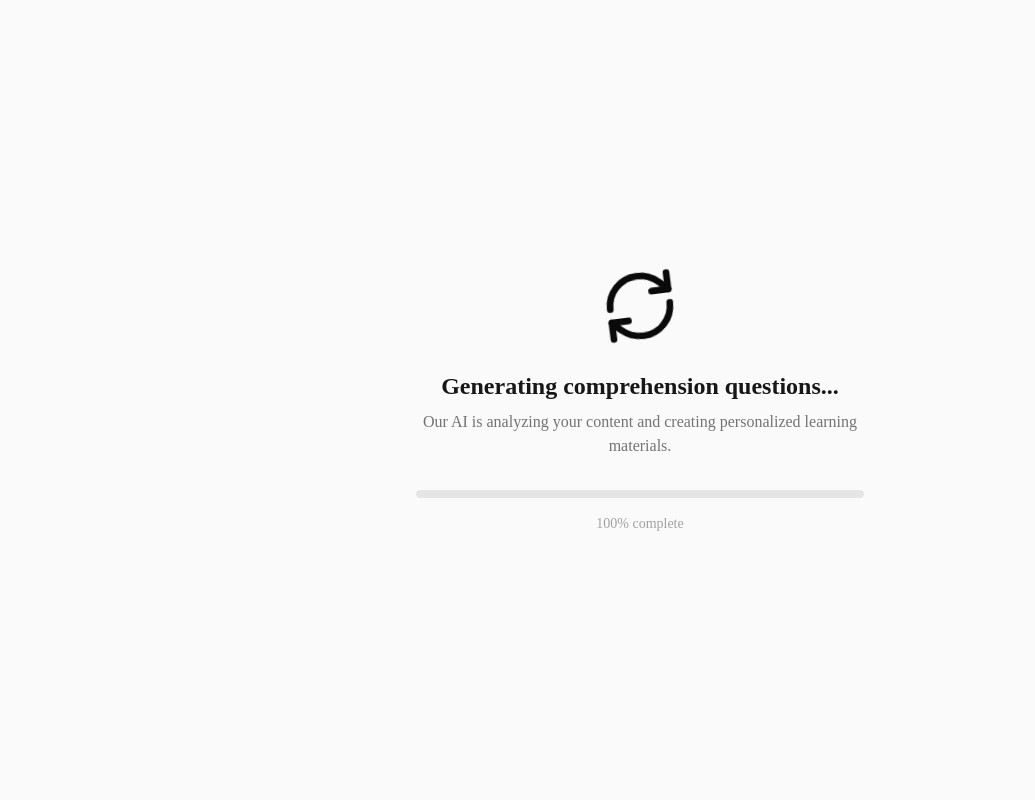
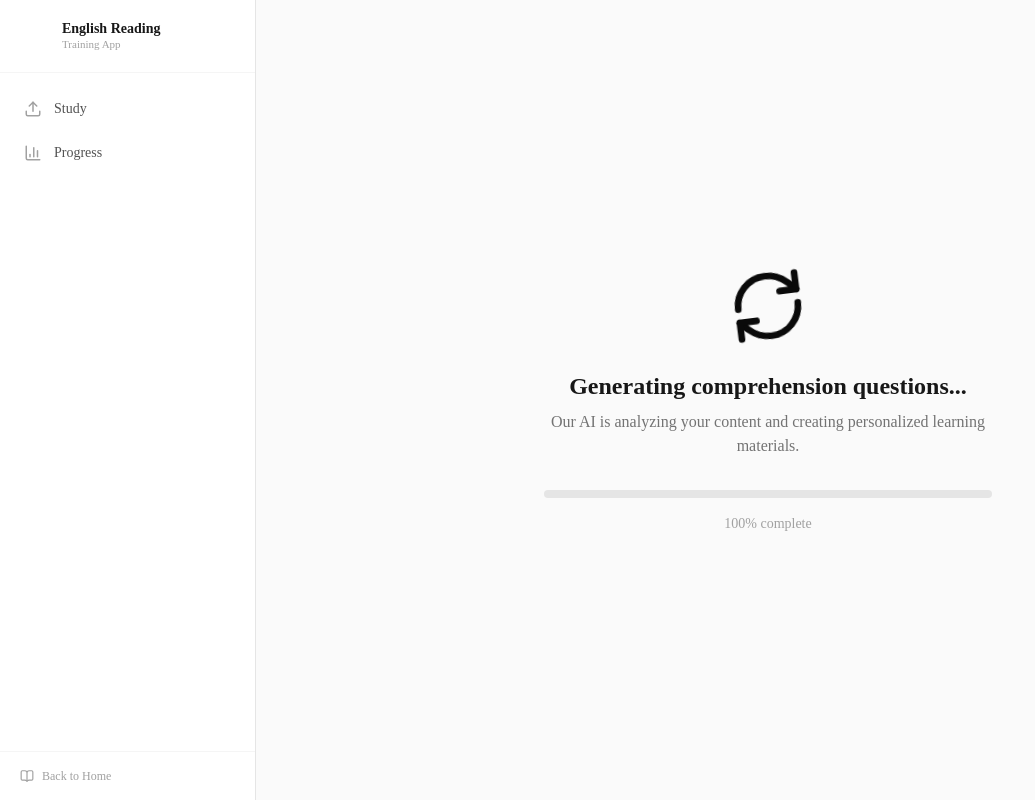
Before and after one commit to BoneTheDeveloper/ReadingPro, a Next.js app: page /processing in a window 1280 px wide. Shown: the whole page, without its empty margins (0-1035 px from the left). Built offline with nearby package versions, Linux system fonts and the light colour scheme.

Commit message:
update sidebar and upload folder

```diff
--- /dev/null
+++ b/src/app/(dashboard)/layout.tsx
@@ -0,0 +1,9 @@
+import { DashboardSidebar } from "@/components/dashboard-sidebar";
+
+export default function DashboardLayout({
+  children,
+}: {
+  children: React.ReactNode;
+}) {
+  return <DashboardSidebar>{children}</DashboardSidebar>;
+}
--- /dev/null
+++ b/src/components/dashboard-sidebar.tsx
@@ -0,0 +1,169 @@
+"use client";
+
+import { useState, useCallback } from "react";
+import Link from "next/link";
+import { usePathname } from "next/navigation";
+import {
+  BookOpen,
+  BarChart3,
+  Upload,
+  Menu,
+  X,
+  GraduationCap,
+} from "lucide-react";
+import { cn } from "@/lib/shared/utils";
+
+const navItems = [
+  {
+    href: "/study",
+    label: "Study",
+    icon: Upload,
+  },
+  {
+    href: "/progress",
+    label: "Progress",
+    icon: BarChart3,
+  },
+];
+
+export function DashboardSidebar({ children }: { children: React.ReactNode }) {
+  const pathname = usePathname();
+  const [mobileOpen, setMobileOpen] = useState(false);
+
+  const closeMobile = useCallback(() => setMobileOpen(false), []);
+
+  const isActive = useCallback(
+    (href: string) => {
+      if (href === "/study") {
+        return (
+          pathname === "/study" ||
+          pathname === "/upload" ||
+          pathname.startsWith("/reading/") ||
+          pathname.startsWith("/test/")
+        );
+      }
+      return pathname.startsWith(href);
+    },
+    [pathname],
+  );
+
+  return (
+    <div className="min-h-[100dvh] flex bg-neutral-50">
+      {/* Desktop sidebar */}
+      <aside className="hidden lg:flex lg:flex-col lg:w-64 lg:fixed lg:inset-y-0 border-r border-neutral-200 bg-white">
+        <SidebarContent isActive={isActive} />
+      </aside>
+
+      {/* Mobile overlay */}
+      {mobileOpen && (
+        <div
+          className="fixed inset-0 z-40 bg-black/30 lg:hidden"
+          onClick={closeMobile}
+        />
+      )}
+
+      {/* Mobile sidebar drawer */}
+      <aside
+        className={cn(
+          "fixed inset-y-0 left-0 z-50 w-64 bg-white border-r border-neutral-200 transition-transform duration-200 lg:hidden",
+          mobileOpen ? "translate-x-0" : "-translate-x-full",
+        )}
+      >
+        <SidebarContent isActive={isActive} onNavigate={closeMobile} />
+      </aside>
+
+      {/* Main content */}
+      <div className="flex-1 lg:ml-64 flex flex-col min-h-[100dvh]">
+        {/* Mobile header */}
+        <header className="lg:hidden sticky top-0 z-30 bg-white border-b border-neutral-200 px-4 py-3 flex items-center gap-3">
+          <button
+            onClick={() => setMobileOpen(true)}
+            className="p-1.5 -ml-1.5 rounded-lg hover:bg-neutral-100 transition-colors"
+            aria-label="Open menu"
+          >
+            <Menu className="w-5 h-5 text-neutral-700" />
+          </button>
+          <GraduationCap className="w-5 h-5 text-primary-600" />
+          <span className="font-semibold text-neutral-900 text-sm">
+            English Reading
+          </span>
+        </header>
+
+        <main className="flex-1 flex flex-col">{children}</main>
+      </div>
+    </div>
+  );
+}
+
+function SidebarContent({
+  isActive,
+  onNavigate,
+}: {
+  isActive: (href: string) => boolean;
+  onNavigate?: () => void;
+}) {
+  return (
+    <div className="flex flex-col h-full">
+      {/* Logo / App name */}
+      <div className="px-5 py-5 border-b border-neutral-100">
+        <Link
+          href="/"
+          className="flex items-center gap-2.5"
+          onClick={onNavigate}
+        >
+          <div className="w-8 h-8 bg-primary-600 rounded-lg flex items-center justify-center">
+            <GraduationCap className="w-5 h-5 text-white" />
+          </div>
+          <div>
+            <h1 className="text-sm font-bold text-neutral-900 leading-tight">
+              English Reading
+            </h1>
+            <p className="text-[11px] text-neutral-400 leading-tight">
+              Training App
+            </p>
+          </div>
+        </Link>
+      </div>
+
+      {/* Navigation */}
+      <nav className="flex-1 px-3 py-4 space-y-1">
+        {navItems.map((item) => {
+          const active = isActive(item.href);
+          return (
+            <Link
+              key={item.href}
+              href={item.href}
+              onClick={onNavigate}
+              className={cn(
+                "flex items-center gap-3 px-3 py-2.5 rounded-lg text-sm font-medium transition-colors",
+                active
+                  ? "bg-primary-50 text-primary-700"
+                  : "text-neutral-600 hover:bg-neutral-100 hover:text-neutral-900",
+              )}
+            >
+              <item.icon
+                className={cn(
+                  "w-[18px] h-[18px]",
+                  active ? "text-primary-600" : "text-neutral-400",
+                )}
+              />
+              {item.label}
+            </Link>
+          );
+        })}
+      </nav>
+
+      {/* Footer */}
+      <div className="px-5 py-4 border-t border-neutral-100">
+        <Link
+          href="/"
+          className="flex items-center gap-2 text-xs text-neutral-400 hover:text-neutral-600 transition-colors"
+          onClick={onNavigate}
+        >
+          <BookOpen className="w-3.5 h-3.5" />
+          Back to Home
+        </Link>
+      </div>
+    </div>
+  );
+}
```
Also changed, not shown: 11 other files (tests, documents, lock files or other folders).
